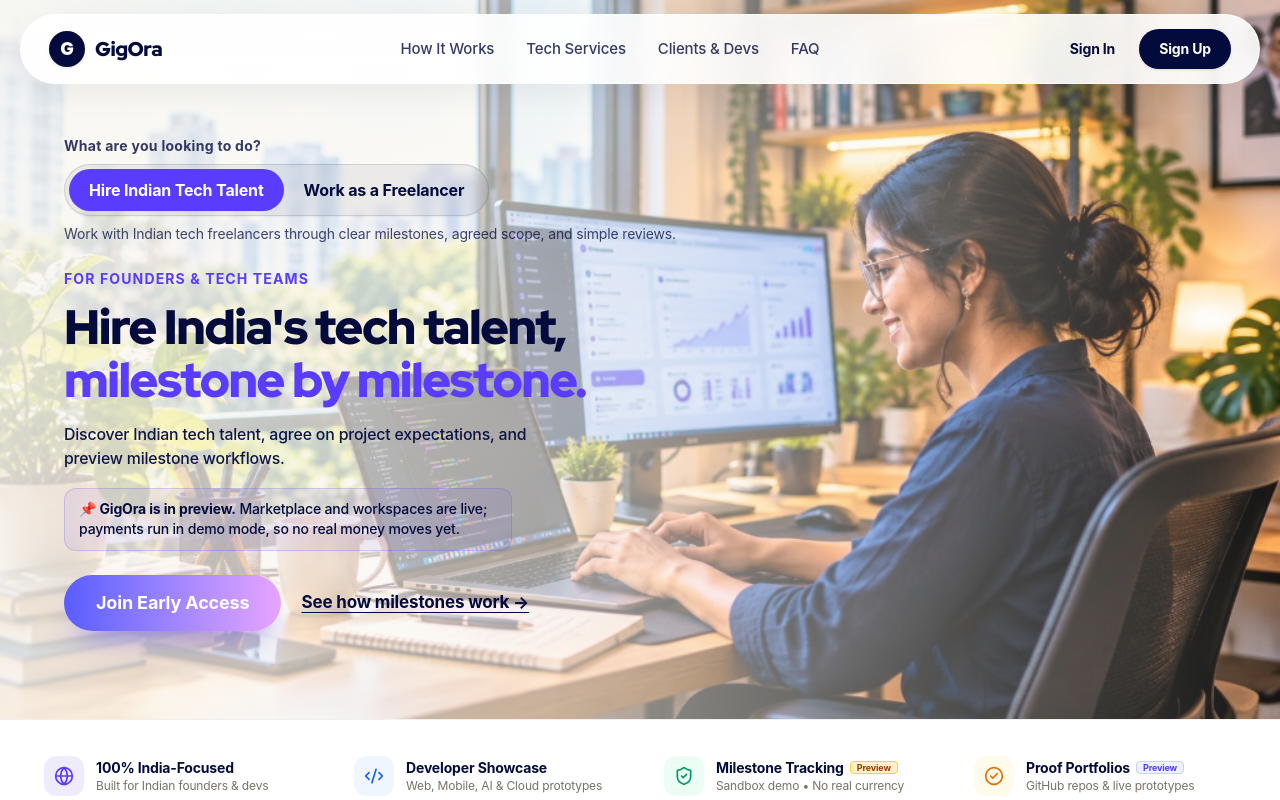
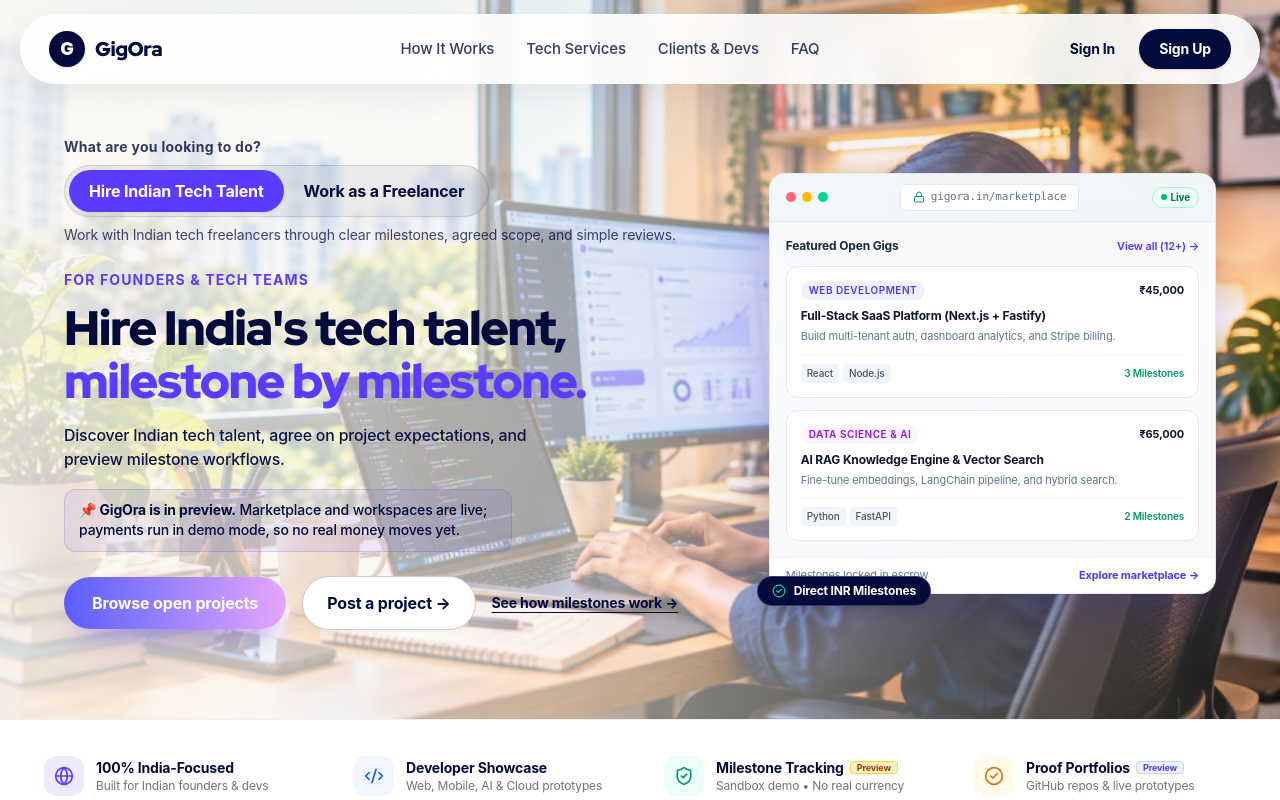
Before and after one commit to VIPK-GUPTA1827/GigOra, a React (Vite) app in the folder frontend/: page / in a window 1280 px wide. Shown: the top 800 px of the page. Built offline with nearby package versions, Linux system fonts and the light colour scheme; no server answers.

Commit message:
feat(frontend): connect hero CTAs to live marketplace and add floating product mockup card

```diff
--- a/frontend/src/pages/Home.jsx
+++ b/frontend/src/pages/Home.jsx
@@ -22,7 +22,8 @@ import {
   Check,
   Globe,
   Menu,
-  X
+  X,
+  Lock
 } from 'lucide-react';
 
 import AOS from 'aos';
@@ -203,8 +204,8 @@ export default function Home() {
         </div>
 
         {/* Hero Content Container */}
-        <div className="relative z-10 w-full max-w-[1520px] mx-auto px-5 sm:px-8 md:px-12 lg:px-16 pt-32 pb-14 md:pt-28 md:pb-16 flex items-center">
-          <div className="w-full max-w-xl lg:max-w-[580px] xl:max-w-[620px] bg-[#FAF6EF]/85 sm:bg-transparent backdrop-blur-xs sm:backdrop-blur-none p-5 sm:p-0 rounded-3xl border border-[#030B3D]/10 sm:border-0 shadow-xs sm:shadow-none">
+        <div className="relative z-10 w-full max-w-[1520px] mx-auto px-5 sm:px-8 md:px-12 lg:px-16 pt-32 pb-14 md:pt-28 md:pb-16 grid grid-cols-1 lg:grid-cols-12 gap-8 lg:gap-10 xl:gap-14 items-center">
+          <div className="lg:col-span-7 xl:col-span-7 w-full max-w-xl lg:max-w-none bg-[#FAF6EF]/85 sm:bg-transparent backdrop-blur-xs sm:backdrop-blur-none p-5 sm:p-0 rounded-3xl border border-[#030B3D]/10 sm:border-0 shadow-xs sm:shadow-none">
 
             {/* Audience-Specific Choice Switcher */}
             <motion.div
@@ -293,16 +294,22 @@ export default function Home() {
                 </div>
 
                 {/* CTA Buttons */}
-                <div className="flex flex-col sm:flex-row items-stretch sm:items-center gap-3 sm:gap-5 w-full">
-                  <a
-                    href="#waitlist"
-                    className="rounded-full bg-gradient-to-r from-[#595CFF] to-[#E7A4FF] px-8 py-3.5 text-base md:text-lg font-bold text-white shadow-[0_16px_32px_-16px_rgba(89,60,255,0.7)] hover:brightness-105 active:scale-95 transition-all text-center min-h-[48px] flex items-center justify-center cursor-pointer"
+                <div className="flex flex-col sm:flex-row items-stretch sm:items-center gap-3 sm:gap-4 w-full">
+                  <Link
+                    to="/marketplace"
+                    className="rounded-full bg-gradient-to-r from-[#595CFF] to-[#E7A4FF] px-7 py-3.5 text-sm md:text-base font-bold text-white shadow-[0_16px_32px_-16px_rgba(89,60,255,0.7)] hover:brightness-105 active:scale-95 transition-all text-center min-h-[48px] flex items-center justify-center cursor-pointer"
                   >
-                    Join Early Access
-                  </a>
+                    Browse open projects
+                  </Link>
+                  <Link
+                    to="/signup"
+                    className="rounded-full bg-white border border-[#030B3D]/20 text-[#030B3D] hover:bg-stone-50 px-6 py-3.5 text-sm md:text-base font-bold shadow-xs active:scale-95 transition-all text-center min-h-[48px] flex items-center justify-center cursor-pointer"
+                  >
+                    Post a project →
+                  </Link>
                   <a
                     href="#how-it-works"
-                    className="text-base md:text-[17px] font-bold text-[#030B3D] underline underline-offset-4 hover:no-underline text-center sm:text-left py-2 min-h-[48px] flex items-center justify-center sm:justify-start cursor-pointer"
+                    className="text-xs sm:text-sm font-bold text-[#030B3D] underline underline-offset-4 hover:no-underline text-center sm:text-left py-2 flex items-center justify-center sm:justify-start cursor-pointer"
                   >
                     See how milestones work →
                   </a>
@@ -354,16 +361,16 @@ export default function Home() {
                 </div>
 
                 {/* CTA Buttons */}
-                <div className="flex flex-col sm:flex-row items-stretch sm:items-center gap-3 sm:gap-5 w-full">
-                  <a
-                    href="#waitlist"
-                    className="rounded-full bg-[#030B3D] hover:bg-[#593CFF] px-8 py-3.5 text-base md:text-lg font-bold text-white shadow-md active:scale-95 transition-all text-center min-h-[48px] flex items-center justify-center cursor-pointer"
+                <div className="flex flex-col sm:flex-row items-stretch sm:items-center gap-3 sm:gap-4 w-full">
+                  <Link
+                    to="/marketplace"
+                    className="rounded-full bg-[#030B3D] hover:bg-[#593CFF] px-8 py-3.5 text-sm md:text-base font-bold text-white shadow-md active:scale-95 transition-all text-center min-h-[48px] flex items-center justify-center cursor-pointer"
                   >
-                    Join Early Access as Dev
-                  </a>
+                    Find work as a freelancer
+                  </Link>
                   <a
                     href="#choose-path"
-                    className="text-base md:text-[17px] font-bold text-[#030B3D] underline underline-offset-4 hover:no-underline text-center sm:text-left py-2 min-h-[48px] flex items-center justify-center sm:justify-start cursor-pointer"
+                    className="text-xs sm:text-sm font-bold text-[#030B3D] underline underline-offset-4 hover:no-underline text-center sm:text-left py-2 flex items-center justify-center sm:justify-start cursor-pointer"
                   >
                     See developer perks →
                   </a>
@@ -371,6 +378,111 @@ export default function Home() {
               </div>
             )}
 
+          </div>
+
+          {/* Right Column: Floating Product Browser Mockup Card */}
+          <div className="lg:col-span-5 xl:col-span-5 hidden lg:block relative" data-aos="fade-left" data-aos-delay="150">
+            {/* Ambient Background Glow */}
+            <div className="absolute -inset-2 bg-gradient-to-tr from-[#593CFF]/20 to-[#E7A4FF]/30 rounded-3xl blur-2xl pointer-events-none"></div>
+
+            {/* Browser Frame */}
+            <div className="relative rounded-2xl border border-slate-200/90 bg-white/95 backdrop-blur-md shadow-[0_24px_50px_-12px_rgba(3,11,61,0.18)] overflow-hidden">
+              {/* Window Header */}
+              <div className="flex items-center justify-between px-4 py-2.5 bg-slate-100/90 border-b border-slate-200">
+                <div className="flex items-center gap-1.5">
+                  <span className="w-2.5 h-2.5 rounded-full bg-rose-400 inline-block"></span>
+                  <span className="w-2.5 h-2.5 rounded-full bg-amber-400 inline-block"></span>
+                  <span className="w-2.5 h-2.5 rounded-full bg-emerald-400 inline-block"></span>
+                </div>
+                <div className="flex items-center gap-1.5 px-3 py-1 rounded-md bg-white border border-slate-200 text-[11px] text-slate-500 font-mono">
+                  <Lock className="w-3 h-3 text-emerald-600" />
+                  <span>gigora.in/marketplace</span>
+                </div>
+                <span className="inline-flex items-center gap-1 text-[10px] font-bold text-emerald-700 bg-emerald-50 px-2 py-0.5 rounded-full border border-emerald-200">
+                  <span className="w-1.5 h-1.5 rounded-full bg-emerald-500 animate-pulse"></span>
+                  Live
+                </span>
+              </div>
+
+              {/* Window Body: Real Marketplace Preview */}
+              <div className="p-4 space-y-3 bg-slate-50/50">
+                <div className="flex items-center justify-between">
+                  <span className="text-xs font-bold text-slate-800">Featured Open Gigs</span>
+                  <Link to="/marketplace" className="text-[11px] font-semibold text-indigo-600 hover:underline">
+                    View all (12+) →
+                  </Link>
+                </div>
+
+                {/* Project Card 1 */}
+                <Link
+                  to="/marketplace"
+                  className="block rounded-xl border border-slate-200 bg-white p-3.5 hover:border-indigo-300 hover:shadow-xs transition"
+                >
+                  <div className="flex items-center justify-between">
+                    <span className="text-[10px] font-semibold uppercase tracking-wider text-indigo-600 bg-indigo-50 px-2 py-0.5 rounded-full">
+                      Web Development
+                    </span>
+                    <span className="text-[11px] font-bold text-slate-900">₹45,000</span>
+                  </div>
+                  <h4 className="mt-2 text-xs font-bold text-slate-900 line-clamp-1">
+                    Full-Stack SaaS Platform (Next.js + Fastify)
+                  </h4>
+                  <p className="mt-1 text-[11px] text-slate-500 line-clamp-1">
+                    Build multi-tenant auth, dashboard analytics, and Stripe billing.
+                  </p>
+                  <div className="mt-2.5 flex items-center justify-between text-[10px] text-slate-400 border-t border-slate-100 pt-2">
+                    <div className="flex gap-1">
+                      <span className="px-1.5 py-0.5 rounded bg-slate-100 text-slate-600 font-medium">React</span>
+                      <span className="px-1.5 py-0.5 rounded bg-slate-100 text-slate-600 font-medium">Node.js</span>
+                    </div>
+                    <span className="text-emerald-600 font-semibold">3 Milestones</span>
+                  </div>
+                </Link>
+
+                {/* Project Card 2 */}
+                <Link
+                  to="/marketplace"
+                  className="block rounded-xl border border-slate-200 bg-white p-3.5 hover:border-indigo-300 hover:shadow-xs transition"
+                >
+                  <div className="flex items-center justify-between">
+                    <span className="text-[10px] font-semibold uppercase tracking-wider text-purple-600 bg-purple-50 px-2 py-0.5 rounded-full">
+                      Data Science &amp; AI
+                    </span>
+                    <span className="text-[11px] font-bold text-slate-900">₹65,000</span>
+                  </div>
+                  <h4 className="mt-2 text-xs font-bold text-slate-900 line-clamp-1">
+                    AI RAG Knowledge Engine &amp; Vector Search
+                  </h4>
+                  <p className="mt-1 text-[11px] text-slate-500 line-clamp-1">
+                    Fine-tune embeddings, LangChain pipeline, and hybrid search.
+                  </p>
+                  <div className="mt-2.5 flex items-center justify-between text-[10px] text-slate-400 border-t border-slate-100 pt-2">
+                    <div className="flex gap-1">
+                      <span className="px-1.5 py-0.5 rounded bg-slate-100 text-slate-600 font-medium">Python</span>
+                      <span className="px-1.5 py-0.5 rounded bg-slate-100 text-slate-600 font-medium">FastAPI</span>
+                    </div>
+                    <span className="text-emerald-600 font-semibold">2 Milestones</span>
+                  </div>
+                </Link>
+              </div>
+
+              {/* Bottom Quick Bar */}
+              <div className="px-4 py-2.5 bg-white border-t border-slate-100 flex items-center justify-between text-xs">
+                <span className="text-slate-500 text-[11px]">Milestones locked in escrow</span>
+                <Link
+                  to="/marketplace"
+                  className="inline-flex items-center gap-1 font-bold text-[11px] text-indigo-600 hover:text-indigo-700"
+                >
+                  Explore marketplace →
+                </Link>
+              </div>
+            </div>
+
+            {/* Floating Trust Pill Badge */}
+            <div className="absolute -bottom-3 -left-3 bg-[#030B3D] text-white px-3.5 py-1.5 rounded-full shadow-lg border border-white/20 flex items-center gap-2 text-xs font-bold">
+              <CheckCircle2 className="w-3.5 h-3.5 text-emerald-400" />
+              <span>Direct INR Milestones</span>
+            </div>
           </div>
         </div>
       </section>
```
